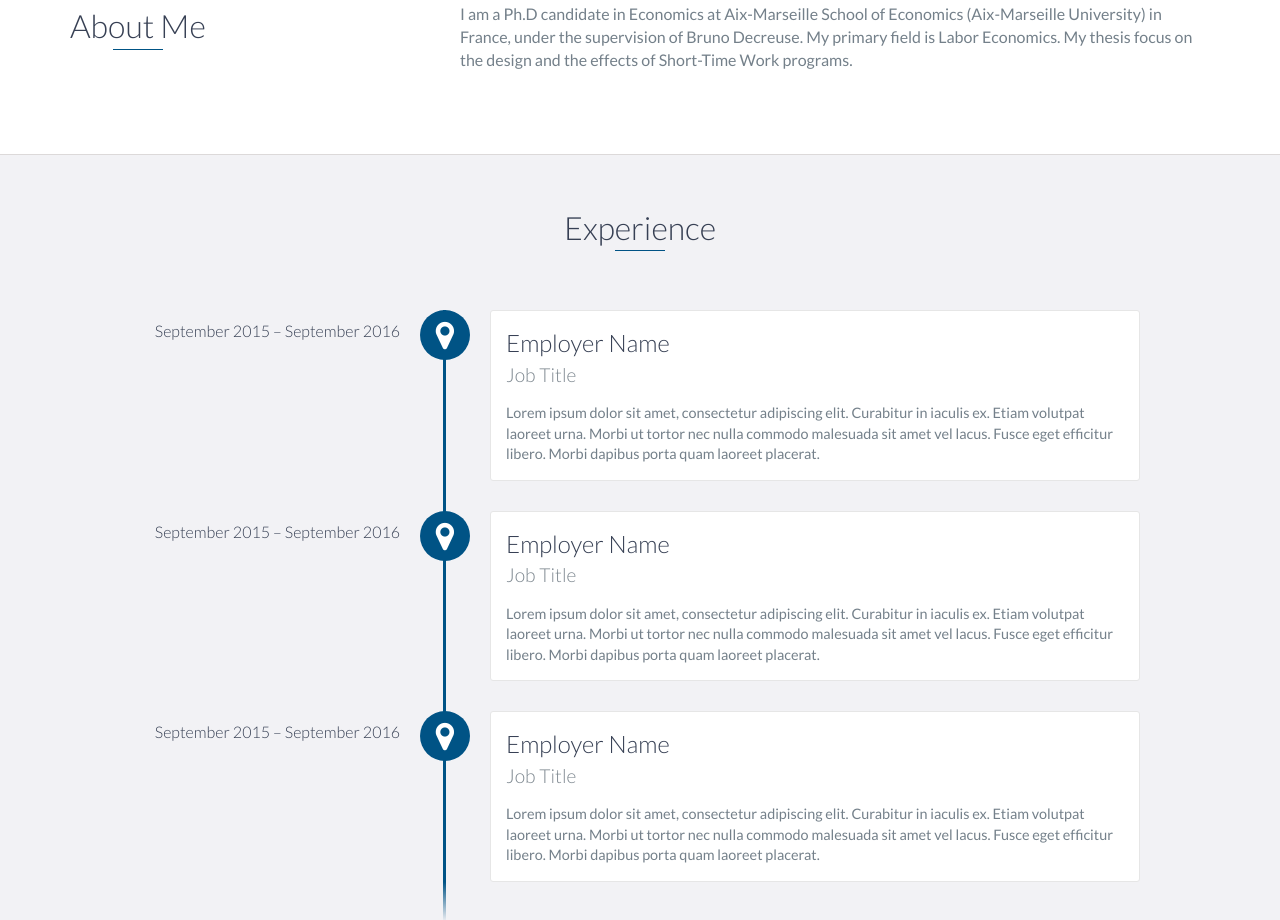
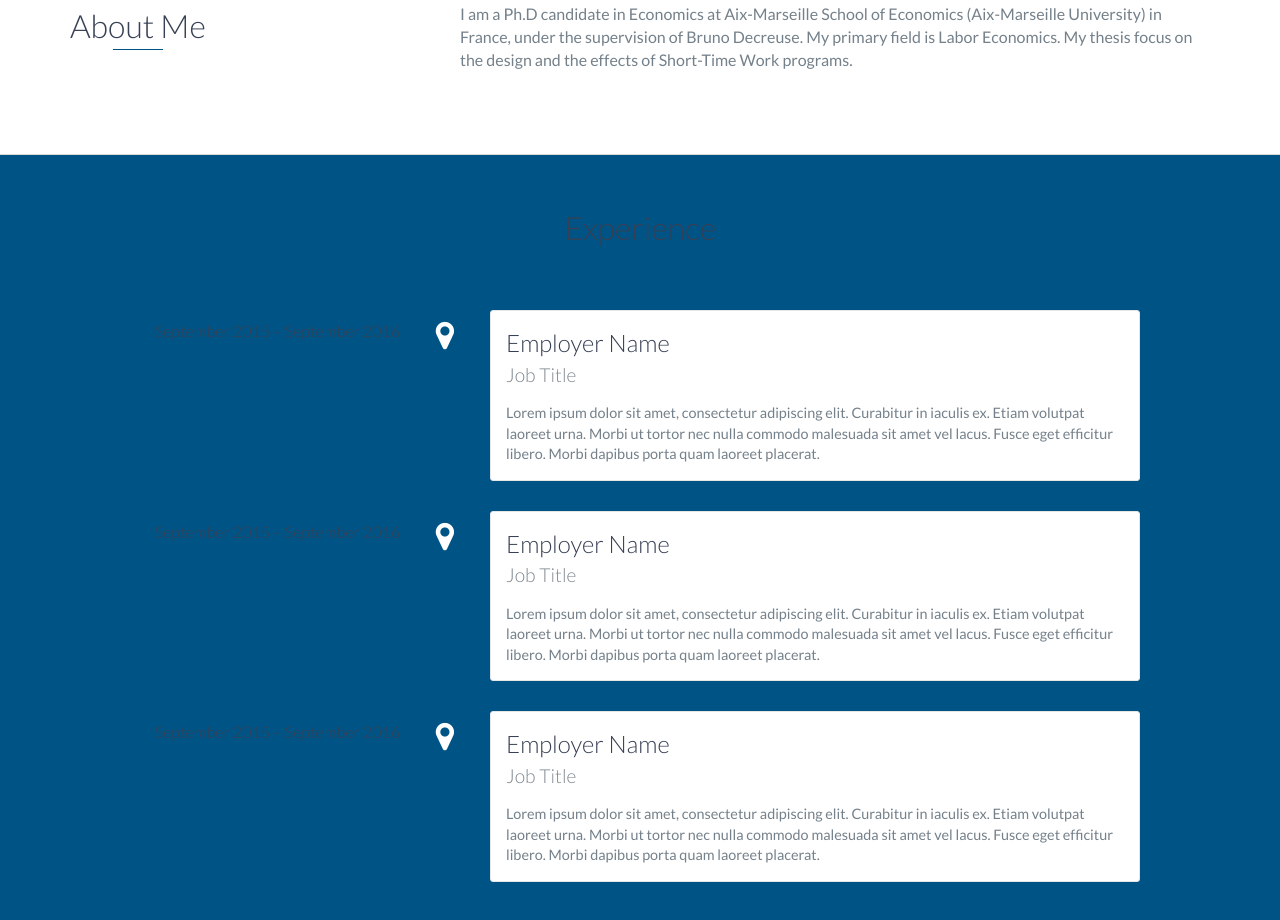
Before and after one commit to NathanVieira38/NathanVieira38.github.io, a website: page index.html in a window 1280 px wide. Shown: the part 872-1792 px from the top of the page. Drawn offline with nearby package versions, Linux system fonts and the light colour scheme; files that its build step writes are made by us from their sources.

Commit message:
Update styles.scss

```diff
--- a/scss/styles.scss
+++ b/scss/styles.scss
@@ -39,7 +39,7 @@ $base-color-hover: #e2e4c9;
 
 // Define background colors
 $background: #005385;
-$background-alt: #f2f2f5;
+$background-alt: #005385;
 
 // Define border colors
 $border: #dcd9d9;
```
